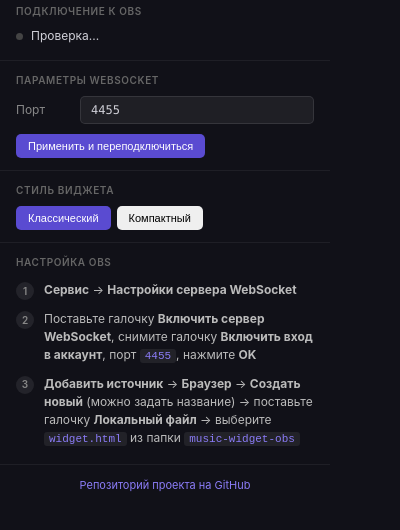
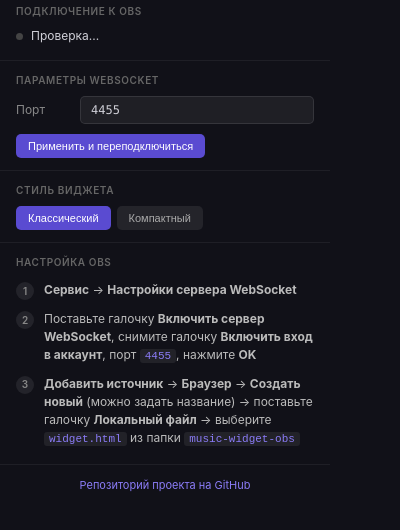
Before and after one commit to Stepanchikkk/music-widget-obs, a browser extension: page extension/popup.html in a window 400 px wide. Shown: the part 76-606 px from the top of the page. Drawn offline with Linux system fonts and the light colour scheme.

Commit message:
fix: add default style for style buttons

```diff
--- a/extension/popup.html
+++ b/extension/popup.html
@@ -134,6 +134,11 @@
     color: #aaa;
   }
   .btn-secondary:hover { background: rgba(255,255,255,0.14); color: #ddd; }
+  .style-btn {
+    background: rgba(255,255,255,0.08);
+    color: #aaa;
+  }
+  .style-btn:hover { background: rgba(255,255,255,0.14); color: #ddd; }
   .style-btn.active {
     background: #5a4bd1;
     color: #fff;
```
